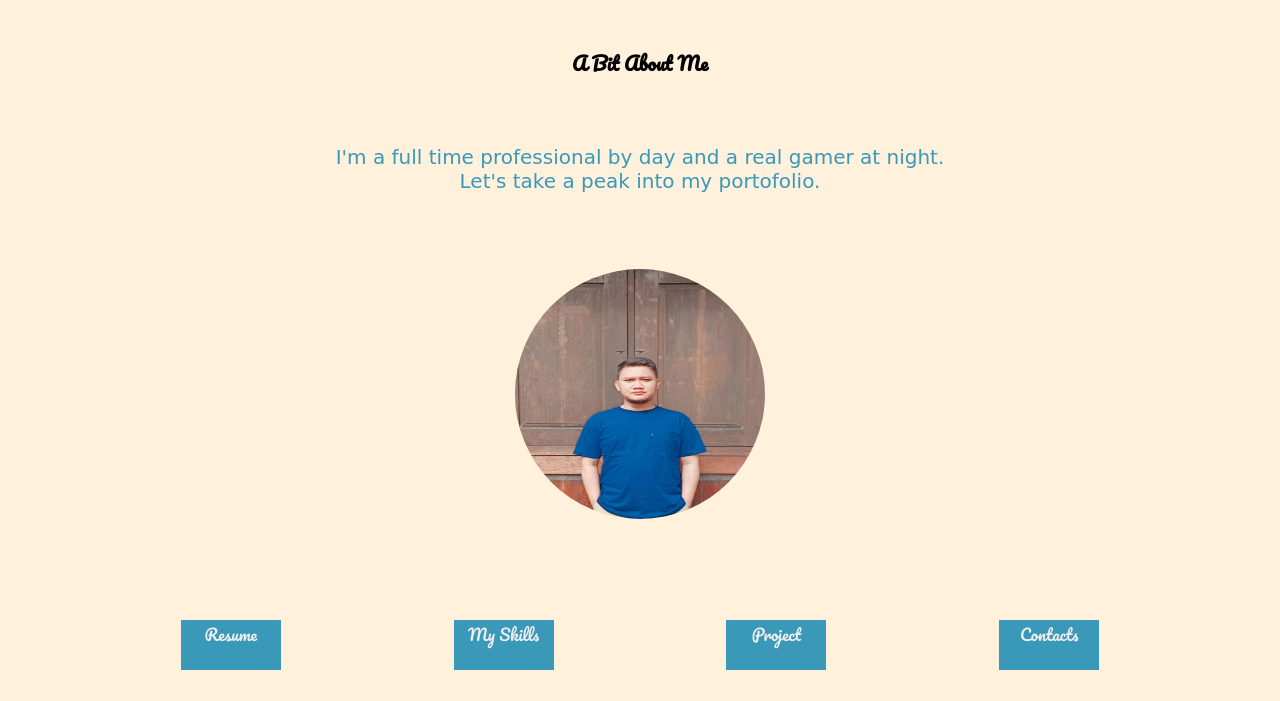
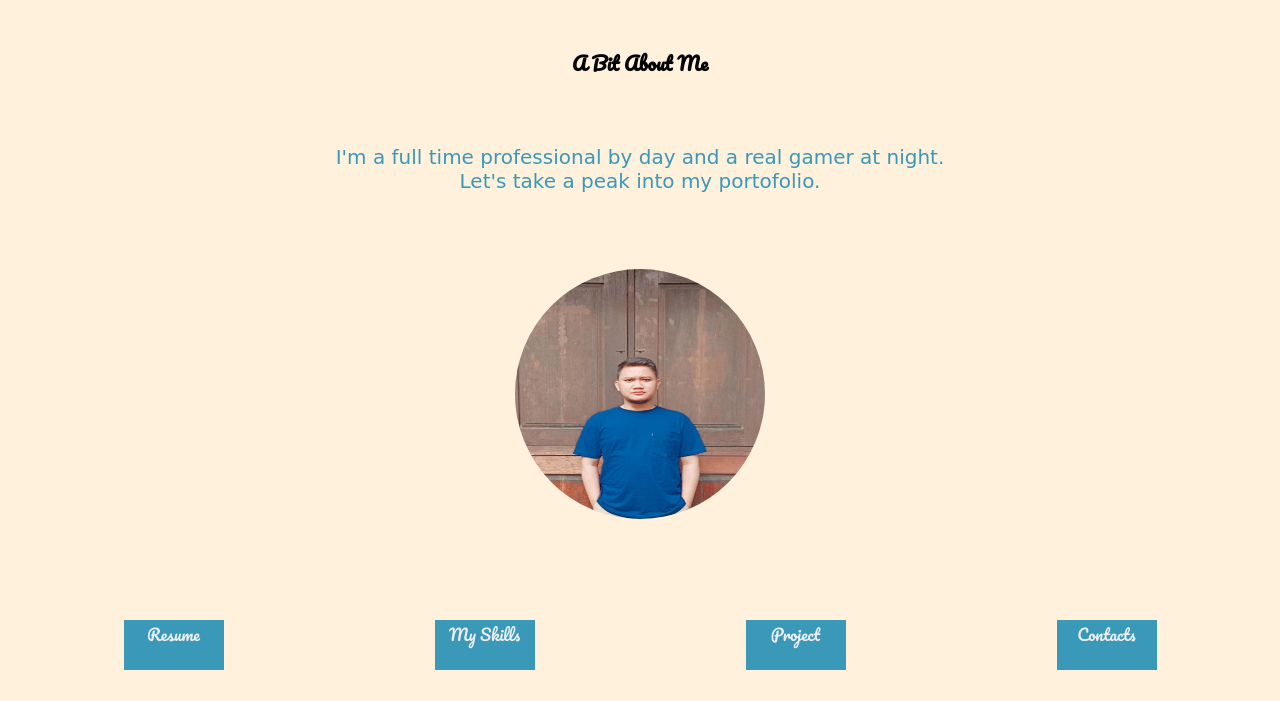
Before and after one commit to DeviNurdiarto/Online-CV, a plain HTML site: page index.html in a window 1280 px wide. Shown: the part 99-800 px from the top of the page. Drawn offline with Linux system fonts and the light colour scheme.

Commit message:
Update style.css

```diff
--- a/style.css
+++ b/style.css
@@ -16,9 +16,10 @@ body {
 #main {
     display: flex;
     flex-direction: row;
-    justify-content: space-evenly;
-    padding-top: 10px;
+    justify-content: space-around;
     color: #EEEEEE;
+    padding: 0 auto;
+    margin: 10px;
 }
 
 #main div {
```
